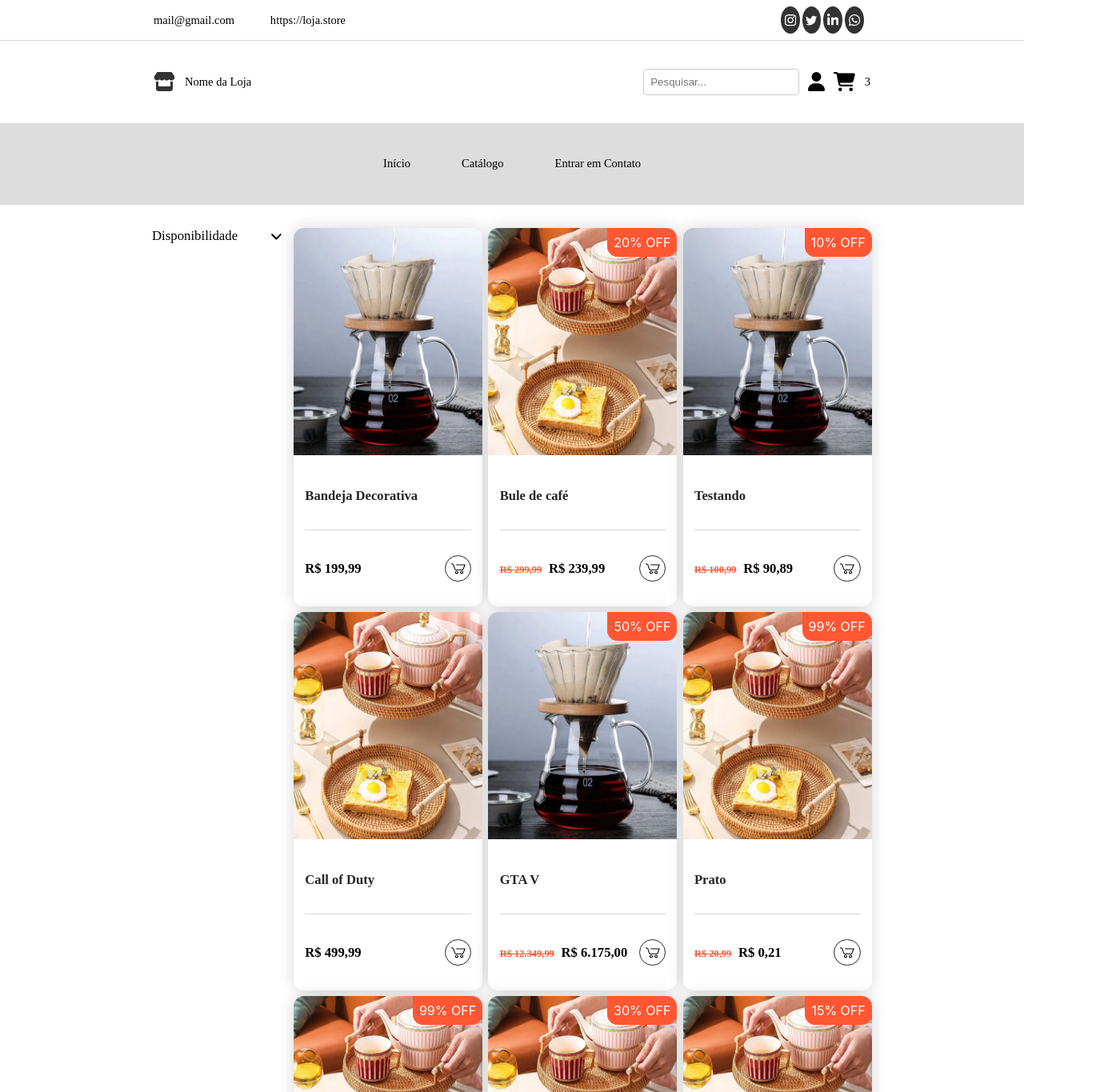
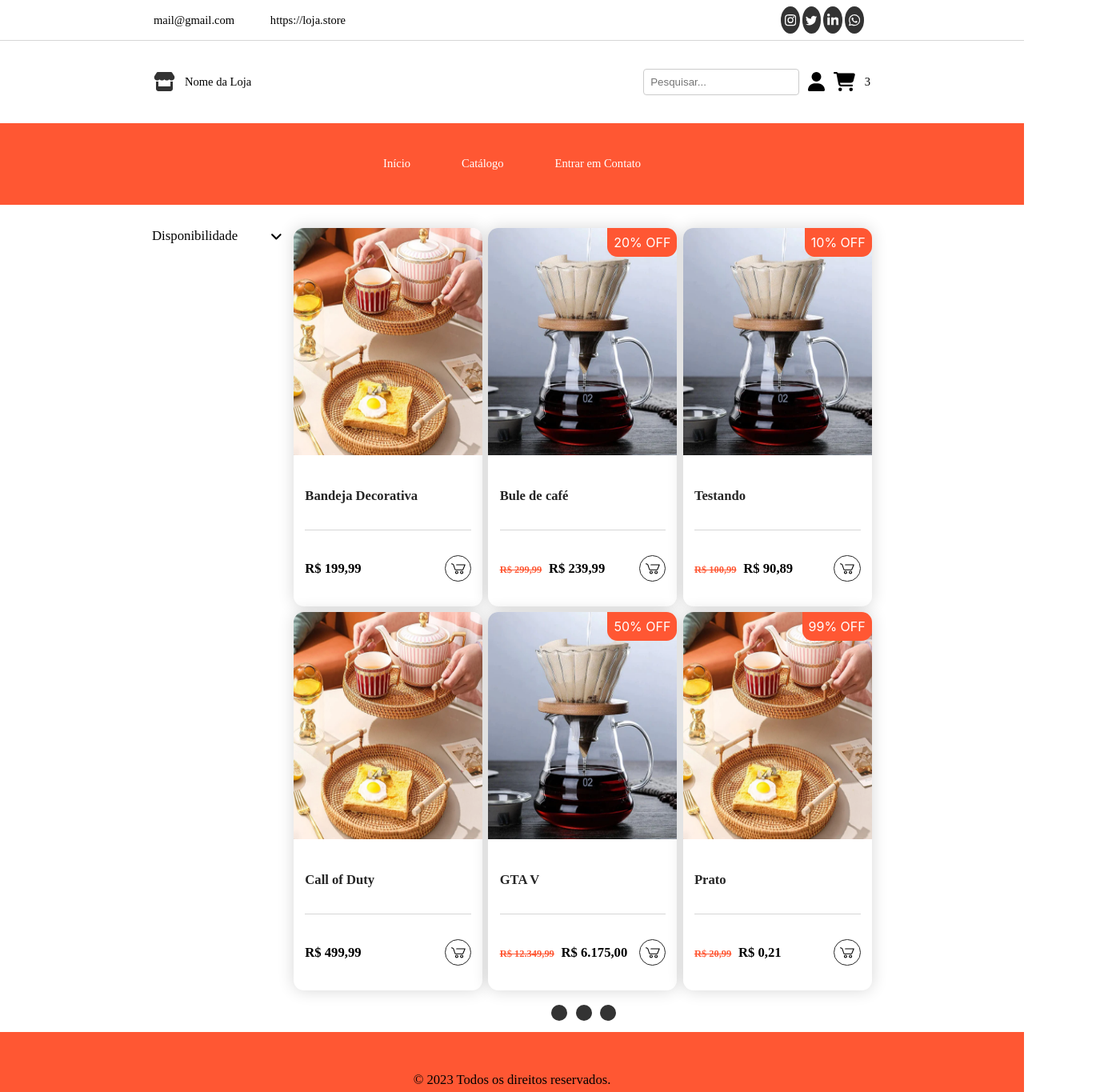
Before and after one commit to zzzBECK/site-vendas, a React (Create React App) app: page / in a window 1280 px wide. Shown: the top 1365 px of the page at 80% size, 1370 px wide, since content can reach past the window. Built offline with nearby package versions, Linux system fonts and the light colour scheme.

Commit message:
added styled pagination

```diff
--- a/src/components/Card/styles.ts
+++ b/src/components/Card/styles.ts
@@ -66,6 +66,7 @@ export const Button = styled.div`
   padding: 0.3em;
   cursor: pointer;
   transition: 0.5s ease-in-out;
+  user-select: none;
 
   &:hover {
     border: none;
@@ -84,6 +85,7 @@ export const Image = styled.img`
   width: 100%;
   object-fit: fill;
   border-radius: 0.8rem 0.8rem 0 0;
+  user-select: none;
 `;
 
 export const Title = styled.h1`
--- a/src/components/Filter/index.tsx
+++ b/src/components/Filter/index.tsx
@@ -25,8 +25,7 @@ export default function Filter() {
           style={{ justifySelf: "flex-end" }}
         />
       </Title>
-      {isOpen && (
-        <OptionsContainer>
+      <OptionsContainer isOpen={isOpen}>
         <Checkbox>
           <CheckboxInput type="checkbox" />
           <CheckboxLabel>Em estoque (6)</CheckboxLabel>
@@ -36,7 +35,6 @@ export default function Filter() {
           <CheckboxLabel>Fora de estoque (0)</CheckboxLabel>
         </Checkbox>
       </OptionsContainer>
-      )}
     </FilterContainer>
   );
 }
--- a/src/components/Filter/styles.ts
+++ b/src/components/Filter/styles.ts
@@ -29,11 +29,19 @@ export const Title = styled.div`
   font-size: calc(1vw + 0.5vh);
 `;
 
-export const OptionsContainer = styled.div`
+interface IOptionsContainer {
+  isOpen: boolean;
+}
+
+export const OptionsContainer = styled.div<IOptionsContainer>`
   display: flex;
   box-sizing: border-box;
   flex-direction: column;
   width: 100%;
+  height: ${(props) => (props.isOpen ? "fit-content" : "0")};
+  opacity: ${(props) => (props.isOpen ? "1" : "0")};
+  overflow: hidden;
+  transition: height 0.5s ease-in-out, opacity 0.5s ease-in-out;
 `;
 
 export const Checkbox = styled.label`
--- a/src/components/Header/styles.ts
+++ b/src/components/Header/styles.ts
@@ -88,7 +88,9 @@ export const OptionsContainer = styled.div`
   box-sizing: border-box;
   width: 100%;
   height: 40%;
-  background-color: #ddd;
+  /* background-color: #ddd; */
+  background-color: #ff5733;
+
   justify-content: center;
   gap: 5%;
 `;
@@ -100,11 +102,12 @@ export const Option = styled.div`
   align-items: center;
   font-family: Montserrat;
   font-size: calc(0.7vw + 0.7vh);
+  color: white;
 
   transition: color 0.3s ease-in-out;
 
   &:hover {
     cursor: pointer;
-    color: #ff5733;
+    color: #333;
   }
 `;
--- a/src/pages/Home/index.tsx
+++ b/src/pages/Home/index.tsx
@@ -7,13 +7,127 @@ import {
   FooterContainer,
   PageContainer,
   WholeCard,
+  Pagination,
+  Button,
 } from "./styles";
 
 import bandeja from "../../assets/bandeja.webp";
 import bule from "../../assets/bule.webp";
 import Filter from "../../components/Filter";
+import { useState } from "react";
+
+const products = [
+  {
+    id: 1,
+    title: "Bandeja Decorativa",
+    price: 199.99,
+    descount: 0,
+    image: bandeja,
+  },
+  {
+    id: 2,
+    title: "Bule de café",
+    price: 299.99,
+    descount: 20,
+    image: bule,
+  },
+  {
+    id: 3,
+    title: "Testando",
+    price: 100.99,
+    descount: 10,
+    image: bule,
+  },
+  {
+    id: 4,
+    title: "Call of Duty",
+    price: 499.99,
+    descount: 0,
+    image: bandeja,
+  },
+  {
+    id: 5,
+    title: "GTA V",
+    price: 12349.99,
+    descount: 50,
+    image: bule,
+  },
+  {
+    id: 6,
+    title: "Prato",
+    price: 20.99,
+    descount: 99,
+    image: bandeja,
+  },
+  {
+    id: 7,
+    title: "teste2",
+    price: 20.99,
+    descount: 99,
+    image: bule,
+  },
+  {
+    id: 8,
+    title: "test3",
+    price: 123.99,
+    descount: 30,
+    image: bule,
+  },
+  {
+    id: 9,
+    title: "teste6",
+    price: 124124.99,
+    descount: 15,
+    image: bule,
+  },
+  {
+    id: 10,
+    title: "teste4",
+    price: 123123.99,
+    descount: 0,
+    image: bule,
+  },
+
+  {
+    id: 11,
+    title: "Bandeja Decorativa",
+    price: 199.99,
+    descount: 0,
+    image: bandeja,
+  },
+  {
+    id: 12,
+
+    title: "Bule de café",
+    price: 299.99,
+    descount: 20,
+    image: bule,
+  },
+  {
+    id: 13,
+    title: "Testando",
+    price: 100.99,
+    descount: 10,
+    image: bule,
+  },
+];
 
 export default function Home() {
+  const [currentPage, setCurrentPage] = useState(1);
+  const productsPerPage = 6;
+
+  // Calcula o índice inicial e final dos produtos a serem exibidos na página atual
+  const indexOfLastProduct = currentPage * productsPerPage;
+  const indexOfFirstProduct = indexOfLastProduct - productsPerPage;
+  const currentProducts = products.slice(
+    indexOfFirstProduct,
+    indexOfLastProduct
+  );
+
+  // Função para trocar de página
+  const paginate = (pageNumber: number) => {
+    setCurrentPage(pageNumber);
+  };
   return (
     <PageContainer>
       <Header />
@@ -22,78 +136,27 @@ export default function Home() {
           <Filter />
         </FilterContainer>
         <CardsContainer>
-          <WholeCard>
-            <Card
-              title={"Bandeja Decorativa"}
-              price={199.99}
-              descount={0}
-              image={bule}
-            />
-          </WholeCard>
-          <WholeCard>
-            <Card
-              title={"Bule de café"}
-              price={299.99}
-              descount={20}
-              image={bandeja}
-            />
-          </WholeCard>
-          <WholeCard>
-            <Card
-              title={"Testando"}
-              price={100.99}
-              descount={10}
-              image={bule}
-            />
-          </WholeCard>
-          <WholeCard>
-            <Card
-              title={"Call of Duty"}
-              price={499.99}
-              descount={0}
-              image={bandeja}
-            />
-          </WholeCard>
-          <WholeCard>
-            <Card title={"GTA V"} price={12349.99} descount={50} image={bule} />
-          </WholeCard>
-          <WholeCard>
-            <Card title={"Prato"} price={20.99} descount={99} image={bandeja} />
-          </WholeCard>
-          <WholeCard>
-            <Card
-              title={"teste2"}
-              price={20.99}
-              descount={99}
-              image={bandeja}
-            />
-          </WholeCard>
-          <WholeCard>
-            <Card
-              title={"test3"}
-              price={123.99}
-              descount={30}
-              image={bandeja}
-            />
-          </WholeCard>
-          <WholeCard>
-            <Card
-              title={"teste6"}
-              price={124124.99}
-              descount={15}
-              image={bandeja}
-            />
-          </WholeCard>
-          <WholeCard>
-            <Card
-              title={"teste4"}
-              price={123123.99}
-              descount={0}
-              image={bandeja}
-            />
-          </WholeCard>
+          {currentProducts.map((product) => (
+            <WholeCard key={product.id}>
+              <Card
+                title={product.title}
+                price={product.price}
+                descount={product.descount}
+                image={product.image}
+              />
+            </WholeCard>
+          ))}
         </CardsContainer>
       </ContentContainer>
+      <Pagination>
+        {Array.from({
+          length: Math.ceil(products.length / productsPerPage),
+        }).map((_, index) => (
+          <Button key={index} style={{}} onClick={() => paginate(index + 1)}>
+            {index + 1}
+          </Button>
+        ))}
+      </Pagination>
       <FooterContainer>© 2023 Todos os direitos reservados.</FooterContainer>
     </PageContainer>
   );
--- a/src/pages/Home/styles.ts
+++ b/src/pages/Home/styles.ts
@@ -11,7 +11,7 @@ export const PageContainer = styled.div`
 export const ContentContainer = styled.div`
   flex-grow: 1; /* Isso faz com que o conteúdo ocupe o espaço disponível */
   display: flex;
-  padding: 2% 14%;
+  padding: 2% 14% 0 14%;
   background-color: white;
 `;
 
@@ -31,6 +31,7 @@ export const CardsContainer = styled.div`
   flex-wrap: wrap;
   width: 80%;
   height: fit-content;
+  min-height: 100vh;
 
   @media (max-width: 768px) {
     width: 100%;
@@ -64,3 +65,37 @@ export const FooterContainer = styled.footer`
   font-size: calc(0.8vw + 0.8vh);
   color: black;
 `;
+
+export const Pagination = styled.div`
+  display: flex;
+  width: 100%;
+  padding-left: 7%;
+  justify-content: center;
+  align-items: center;
+  height: 6vh;
+  gap: 0.8%;
+
+  @media (max-width: 768px) {
+    padding-left: 0%;
+  }
+`;
+
+export const Button = styled.button`
+  width: 20px;
+  height: 20px;
+  border-radius: 50%;
+  background-color: #333;
+  border: none;
+  cursor: pointer;
+  transition: background-color 0.3s ease-in-out;
+  color: transparent;
+
+  &:hover {
+    background-color: #ff5733;
+  }
+
+  &:active,
+  &:focus {
+    background-color: #ff5733; /* Cor laranja quando clicado e em foco */
+  }
+`;
```
Lines whose indentation alone changed are shown as unchanged.
